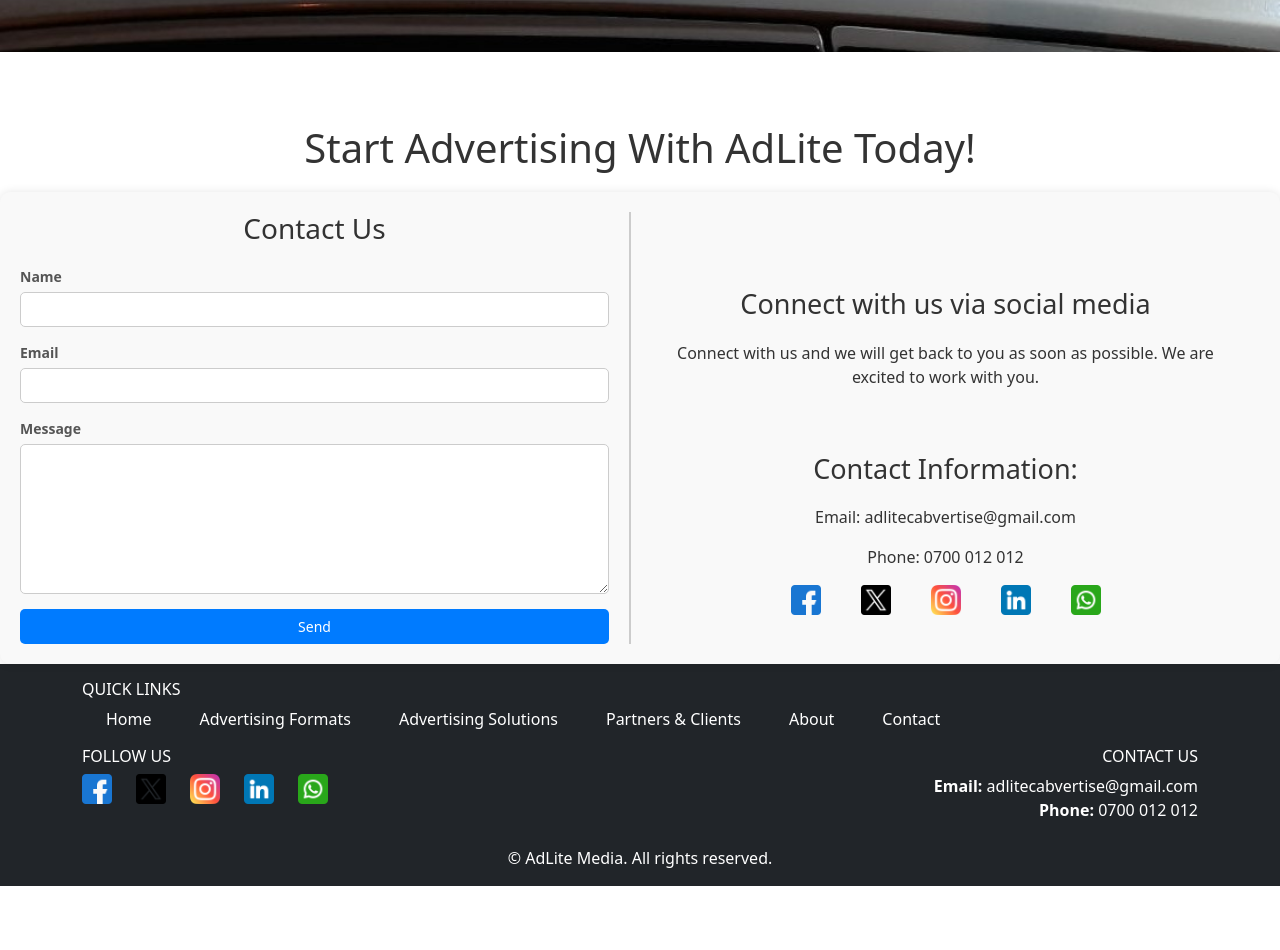
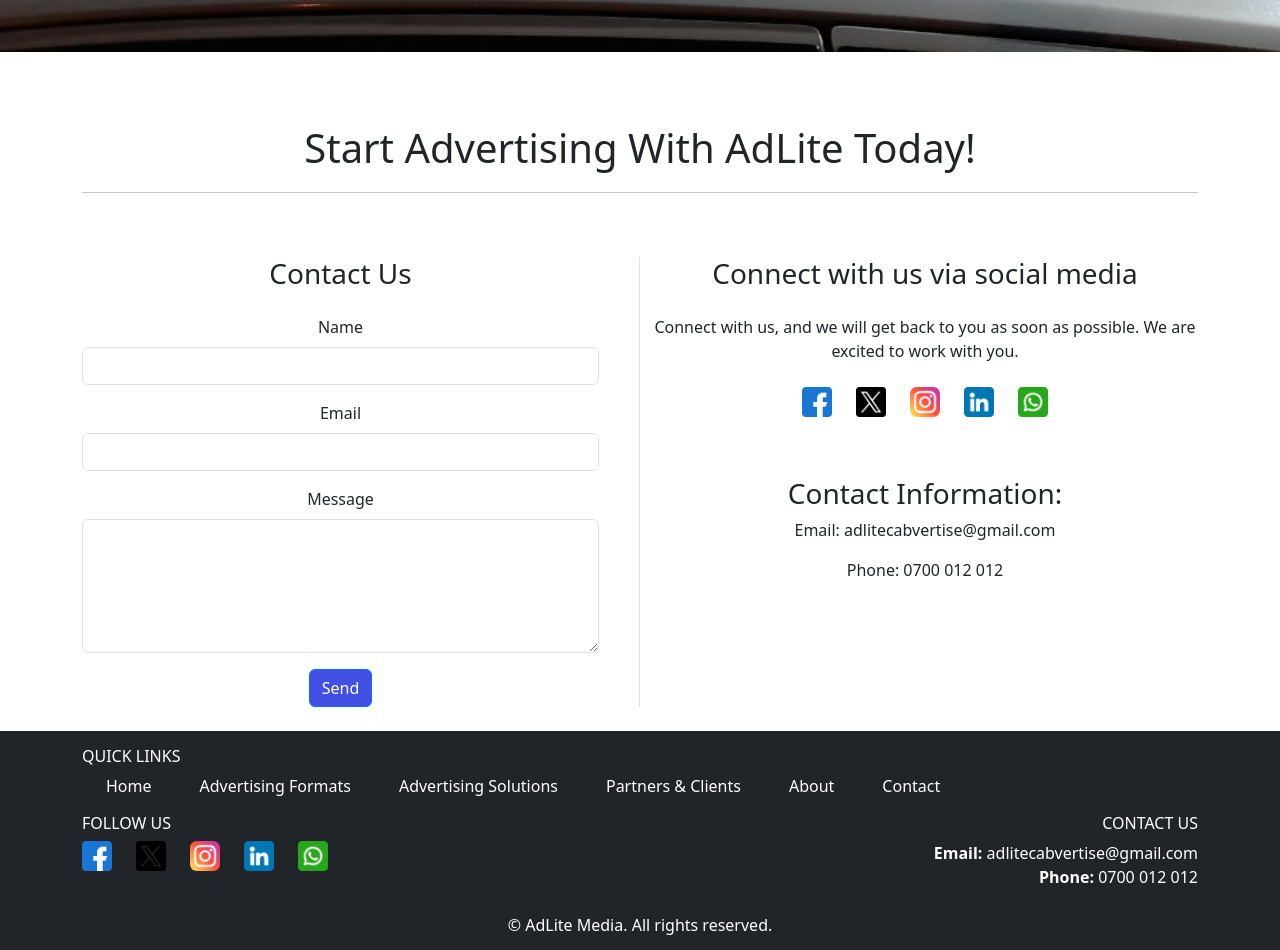
Before and after one commit to Diana725/Advert-website, a React (Create React App) app in the folder advert-frontend/: page /contact in a window 1280 px wide. Shown: the part 596-1546 px from the top of the page. Before the commit the page ends 1482 px from the top, so only its background shows below. Built offline with nearby package versions, Linux system fonts and the light colour scheme.

Commit message:
Added Updates to pages

```diff
--- a/advert-frontend/src/Pages/About/About.jsx
+++ b/advert-frontend/src/Pages/About/About.jsx
@@ -47,13 +47,13 @@ const About = () => {
         <div className="container">
           <h2
             className="mt-5 fw-bold"
-            style={{ fontSize: 40, marginRight: 150 }}
+            style={{ fontSize: 40, marginRight: 120 }}
           >
             Why AdLite Media
           </h2>
           <h3
             className="mb-2 fw-bold"
-            style={{ fontSize: 25, marginRight: 150 }}
+            style={{ fontSize: 25, marginRight: 120 }}
           >
             To advertise brands by bringing dynamic and useful content to the
             streets of our cities.
--- a/advert-frontend/src/Pages/About/AboutCarousel.css
+++ b/advert-frontend/src/Pages/About/AboutCarousel.css
@@ -1,5 +1,5 @@
 /* Container and inner carousel styling */
-.carousel-inner {
+.about-carousel-inner {
   position: relative;
   width: 100%;
   height: 630px; /* Set a fixed height for the carousel container */
@@ -7,7 +7,7 @@
 }
 
 /* Ensure all images are consistent in size */
-.carousel-item img {
+.about-carousel-item img {
   width: 100%; /* Full width to cover the container */
   height: 100%; /* Match the height of the container */
   object-fit: cover; /* Ensure image fills the container without stretching */
@@ -16,11 +16,15 @@
 
 /* Media queries for smaller screens */
 @media (max-width: 576px) {
-  .carousel-inner {
-    height: 400px; /* Reduce the height for smaller screens */
+  .about-carousel-inner {
+    height: 400px;
+    overflow: hidden;  /* Reduce the height for smaller screens */
   }
 
-  .carousel-item img {
+  .about-carousel-item img {
+    width: 100%; /* Full width to cover the container */
+    height: 100%;
+    object-fit: cover;
     max-height: 400px; /* Ensure images match the reduced height */
   }
 }
--- a/advert-frontend/src/Pages/AdvertisingFormats/AdvertisingFormats.jsx
+++ b/advert-frontend/src/Pages/AdvertisingFormats/AdvertisingFormats.jsx
@@ -176,9 +176,13 @@ function AdvertisingFormats() {
         {/* Contact Button */}
         <div className="contact-button">
           <p className="fs-3 fw-bold">Want To Advertise With AdLite?</p>
-          <NavLink to="/contact">
-            <button className="mx-3 fs-6 mb-3">Contact Us</button>
-          </NavLink>
+          <a
+            href="/contact"
+            className="mx-3 fs-6 btn btn-success text-white"
+            style={{ maxHeight: 50 }}
+          >
+            Contact Us
+          </a>
         </div>
       </div>
     </div>
--- a/advert-frontend/src/Pages/Contact/Contact.css
+++ b/advert-frontend/src/Pages/Contact/Contact.css
@@ -0,0 +1,5 @@
+.vertical-line {
+    border-left: 2px solid #000; /* You can adjust the color and thickness */
+    height: 100%; /* Adjust height according to your need */
+    margin: 0 auto;
+  }
--- a/advert-frontend/src/Pages/Contact/Contact.jsx
+++ b/advert-frontend/src/Pages/Contact/Contact.jsx
@@ -1,6 +1,6 @@
 import React, { useState } from "react";
 import ContactHero from "./ContactHero";
-
+import "./Contact.css";
 // Import your downloaded social media icons
 import facebookIcon from "../../assets/images/facebook.png";
 import twitterIcon from "../../assets/images/twitter.png";
@@ -57,20 +57,23 @@ const ContactForm = () => {
   };
 
   return (
-    <div style={styles.container}>
+    <>
       <ContactHero />
-      <div>
+
+      <div className="container text-center ">
         <h2 className="fs-1">Start Advertising With AdLite Today!</h2>
-      </div>
-      <div style={styles.contentWrapper}>
+        <hr />
+        <br />
+        <div className="row mt-4">
           {/* Contact Form Section */}
-        <div style={styles.formWrapper}>
-          <h1 style={styles.header} className="fs-3">
-            Contact Us
-          </h1>
-          <form onSubmit={handleSubmit} style={styles.form}>
-            <div style={styles.formGroup}>
-              <label htmlFor="name" style={styles.label}>
+          <div
+            className="col-lg-6 col-md-12 mb-4 border-end"
+            style={{ paddingRight: "40px" }}
+          >
+            <h1 className="fs-3 mb-4">Contact Us</h1>
+            <form onSubmit={handleSubmit}>
+              <div className="mb-3">
+                <label htmlFor="name" className="form-label">
                   Name
                 </label>
                 <input
@@ -80,11 +83,11 @@ const ContactForm = () => {
                   value={formData.name}
                   onChange={handleChange}
                   required
-                style={styles.input}
+                  className="form-control"
                 />
               </div>
-            <div style={styles.formGroup}>
-              <label htmlFor="email" style={styles.label}>
+              <div className="mb-3">
+                <label htmlFor="email" className="form-label">
                   Email
                 </label>
                 <input
@@ -94,11 +97,11 @@ const ContactForm = () => {
                   value={formData.email}
                   onChange={handleChange}
                   required
-                style={styles.input}
+                  className="form-control"
                 />
               </div>
-            <div style={styles.formGroup}>
-              <label htmlFor="message" style={styles.label}>
+              <div className="mb-3">
+                <label htmlFor="message" className="form-label">
                   Message
                 </label>
                 <textarea
@@ -107,172 +110,99 @@ const ContactForm = () => {
                   value={formData.message}
                   onChange={handleChange}
                   required
-                style={styles.textarea}
+                  className="form-control"
+                  rows="5"
                 ></textarea>
               </div>
-            <button type="submit" style={styles.button}>
+              <button type="submit" className="btn btn-primary">
                 Send
               </button>
             </form>
-          {responseMessage && <p style={styles.response}>{responseMessage}</p>}
+            {responseMessage && (
+              <p className="mt-3 text-success">{responseMessage}</p>
+            )}
           </div>
 
           {/* Social Media Section */}
-        <div style={styles.socialWrapper}>
-          <br />
-          <br />
-          <h3 style={styles.socialHeader}>Connect with us via social media</h3>
-          <p className="fs-6">
-            Connect with us and we will get back to you as soon as possible. We
-            are excited to work with you.{" "}
+          <div className="col-lg-6 col-md-12">
+            <h3 className="fs-3 mb-4">Connect with us via social media</h3>
+            <p>
+              Connect with us, and we will get back to you as soon as possible.
+              We are excited to work with you.
             </p>
-          <br />
-          <br />
-          <h3 style={styles.socialHeader}>Contact Information:</h3>
-          <p className="fs-6">Email: adlitecabvertise@gmail.com </p>
-          <p className="fs-6">Phone: 0700 012 012 </p>
-          <div style={styles.iconsContainer}>
+            <div
+              className="d-flex justify-content-center gap-4 mt-4"
+              style={{ marginBottom: 60 }}
+            >
               <a
                 href="https://web.facebook.com/adlitemedia?_rdc=1&_rdr"
                 target="_blank"
                 rel="noreferrer"
               >
-              <img src={facebookIcon} alt="Facebook" style={styles.icon} />
+                <img
+                  src={facebookIcon}
+                  alt="Facebook"
+                  className="icon"
+                  style={{ maxHeight: 30, maxWidth: 30 }}
+                />
               </a>
               <a
                 href="https://x.com/adlitemedia"
                 target="_blank"
                 rel="noreferrer"
               >
-              <img src={twitterIcon} alt="Twitter" style={styles.icon} />
+                <img
+                  src={twitterIcon}
+                  alt="Twitter"
+                  className="icon"
+                  style={{ maxHeight: 30, maxWidth: 30 }}
+                />
               </a>
               <a
                 href="https://www.instagram.com/adlitemedia/"
                 target="_blank"
                 rel="noreferrer"
               >
-              <img src={instagramIcon} alt="Instagram" style={styles.icon} />
+                <img
+                  src={instagramIcon}
+                  alt="Instagram"
+                  className="icon"
+                  style={{ maxHeight: 30, maxWidth: 30 }}
+                />
               </a>
               <a
                 href="https://www.linkedin.com/company/adlitemedia/about/"
                 target="_blank"
                 rel="noreferrer"
               >
-              <img src={linkedinIcon} alt="LinkedIn" style={styles.icon} />
+                <img
+                  src={linkedinIcon}
+                  alt="LinkedIn"
+                  className="icon"
+                  style={{ maxHeight: 30, maxWidth: 30 }}
+                />
               </a>
               <a
                 href="https://api.whatsapp.com/send?phone=254700012012&text=Hello%2C%20I%27d%20like%20to%20enquire%20about%20your%20taxi%20advertising%20platforms.%20"
                 target="_blank"
                 rel="noreferrer"
               >
-              <img src={whatsappIcon} alt="LinkedIn" style={styles.icon} />
+                <img
+                  src={whatsappIcon}
+                  alt="WhatsApp"
+                  className="icon"
+                  style={{ maxHeight: 30, maxWidth: 30 }}
+                />
               </a>
+            </div>
+            <h3 className="fs-3 mt-4">Contact Information:</h3>
+            <p>Email: adlitecabvertise@gmail.com</p>
+            <p>Phone: 0700 012 012</p>
           </div>
         </div>
       </div>
-    </div>
+    </>
   );
 };
 
-const styles = {
-  container: {
-    position: "relative",
-    textAlign: "center",
-    color: "#333",
-  },
-  contentWrapper: {
-    display: "flex",
-    justifyContent: "space-between",
-    gap: "20px",
-    padding: "20px",
-    backgroundColor: "#f9f9f9",
-    borderRadius: "10px",
-    boxShadow: "0 0 10px rgba(0, 0, 0, 0.1)",
-  },
-  formWrapper: {
-    flex: 1,
-  },
-  header: {
-    fontSize: "2.5em",
-    marginBottom: "20px",
-    color: "#333",
-  },
-  form: {
-    display: "flex",
-    flexDirection: "column",
-    gap: "15px",
-  },
-  formGroup: {
-    display: "flex",
-    flexDirection: "column",
-    alignItems: "start",
-    textAlign: "left",
-  },
-  label: {
-    marginBottom: "5px",
-    fontWeight: "bold",
-    color: "#555",
-    fontSize: 14,
-  },
-  input: {
-    width: "100%",
-    height: 35,
-    padding: "10px",
-    fontSize: "1em",
-    borderRadius: "5px",
-    border: "1px solid #ccc",
-    outline: "none",
-    transition: "border 0.3s ease",
-  },
-  textarea: {
-    width: "100%",
-    padding: "10px",
-    fontSize: "1em",
-    borderRadius: "5px",
-    border: "1px solid #ccc",
-    outline: "none",
-    minHeight: "150px",
-    resize: "vertical",
-  },
-  button: {
-    padding: "7px 16px",
-    fontSize: 14,
-    color: "#fff",
-    backgroundColor: "#007BFF",
-    border: "none",
-    borderRadius: "5px",
-    cursor: "pointer",
-    transition: "background-color 0.3s ease",
-  },
-  response: {
-    marginTop: "15px",
-    fontSize: 12,
-    color: "#28a745",
-  },
-  socialWrapper: {
-    flex: 1,
-    padding: "20px",
-    borderLeft: "2px solid #ccc", // Vertical divider between the form and social media section
-    display: "flex",
-    flexDirection: "column",
-    justifyContent: "center",
-    alignItems: "center",
-  },
-  socialHeader: {
-    fontSize: 27,
-    marginBottom: "20px",
-  },
-  iconsContainer: {
-    display: "flex",
-    justifyContent: "center",
-    gap: "40px",
-  },
-  icon: {
-    width: "30px",
-    height: "30px",
-    cursor: "pointer",
-    transition: "transform 0.3s",
-  },
-};
-
 export default ContactForm;
--- a/advert-frontend/src/Pages/Contact/ContactHero.jsx
+++ b/advert-frontend/src/Pages/Contact/ContactHero.jsx
@@ -7,7 +7,7 @@ import Navbar from "../../components/Navbar/Navbar";
 const ContactHero = () => {
   return (
     <section className="contact-hero-section hero-card text-white d-flex align-items-center">
-      <div className="contact-hero-image-container">
+      <div className="contact-hero-image-container position-relative">
         <Navbar />
         <div
           className="contact-hero-image"
@@ -15,15 +15,16 @@ const ContactHero = () => {
             backgroundImage: `url(${hero_image})`,
           }}
         ></div>
-        {/* <div className="container text-center contact-hero-content">
-          <div className="row">
-            <div className="col-md-12">
-              <h1 className="display-4 fw-bold">
-                Need Advertising? Reach Out to Us...
-              </h1>
-            </div>
-          </div>
-        </div> */}
+        <div className="container text-center position-absolute top-50 start-50 translate-middle d-sm-none bg-black bg-opacity-50 p-3 rounded">
+          {/* This text is shown only on small screens */}
+          <h2 className="fw-bold fs-1 text-white">Advertise with Us</h2>
+        </div>
+        <div className="d-none d-sm-block">
+          {/* This text is hidden on small screens and shown on larger screens */}
+          <h1 className="display-4 fw-bold text-center">
+            Need Advertising? Reach Out to Us...
+          </h1>
+        </div>
       </div>
     </section>
   );
--- a/advert-frontend/src/Pages/Patners/PartnersCarousel.css
+++ b/advert-frontend/src/Pages/Patners/PartnersCarousel.css
@@ -4,7 +4,7 @@
     height: auto;
   }
   @media (max-width: 576px) {
-    .carousel-item .img-fluid {
+    .partners-carousel-item .img-fluid {
       max-width: 100%;
       height: auto;
     }
--- a/advert-frontend/src/Pages/Patners/PartnersCarousel.jsx
+++ b/advert-frontend/src/Pages/Patners/PartnersCarousel.jsx
@@ -15,10 +15,14 @@ const ImageCarousel = () => {
   const fixedImageHeight = 180; // Fixed image height
 
   return (
-    <div id="imageCarousel" className="carousel slide" data-bs-ride="carousel">
-      <div className="carousel-inner">
+    <div
+      id="partnersCarousel"
+      className="carousel slide"
+      data-bs-ride="carousel"
+    >
+      <div className="carousel-inner partners-carousel-inner">
         {/* Carousel Item 1 */}
-        <div className="carousel-item active">
+        <div className="carousel-item partners-carousel-item active">
           <div className="d-flex flex-wrap justify-content-center">
             <div className="col-6 col-md-2">
               <img
@@ -84,7 +88,7 @@ const ImageCarousel = () => {
         </div>
 
         {/* Carousel Item 2 */}
-        <div className="carousel-item">
+        <div className="carousel-item partners-carousel-item">
           <div className="d-flex flex-wrap justify-content-center">
             <div className="col-6 col-md-2">
               <img
@@ -154,7 +158,7 @@ const ImageCarousel = () => {
       <button
         className="carousel-control-prev"
         type="button"
-        data-bs-target="#imageCarousel"
+        data-bs-target="#partnersCarousel"
         data-bs-slide="prev"
       >
         <span className="carousel-control-prev-icon" aria-hidden="true"></span>
@@ -163,7 +167,7 @@ const ImageCarousel = () => {
       <button
         className="carousel-control-next"
         type="button"
-        data-bs-target="#imageCarousel"
+        data-bs-target="#partnersCarousel"
         data-bs-slide="next"
       >
         <span className="carousel-control-next-icon" aria-hidden="true"></span>
```
Also changed, not shown: advert-frontend/src/Pages/About/AboutCarousel.jsx (+28 -29 lines). Lines whose indentation alone changed are shown as unchanged.
